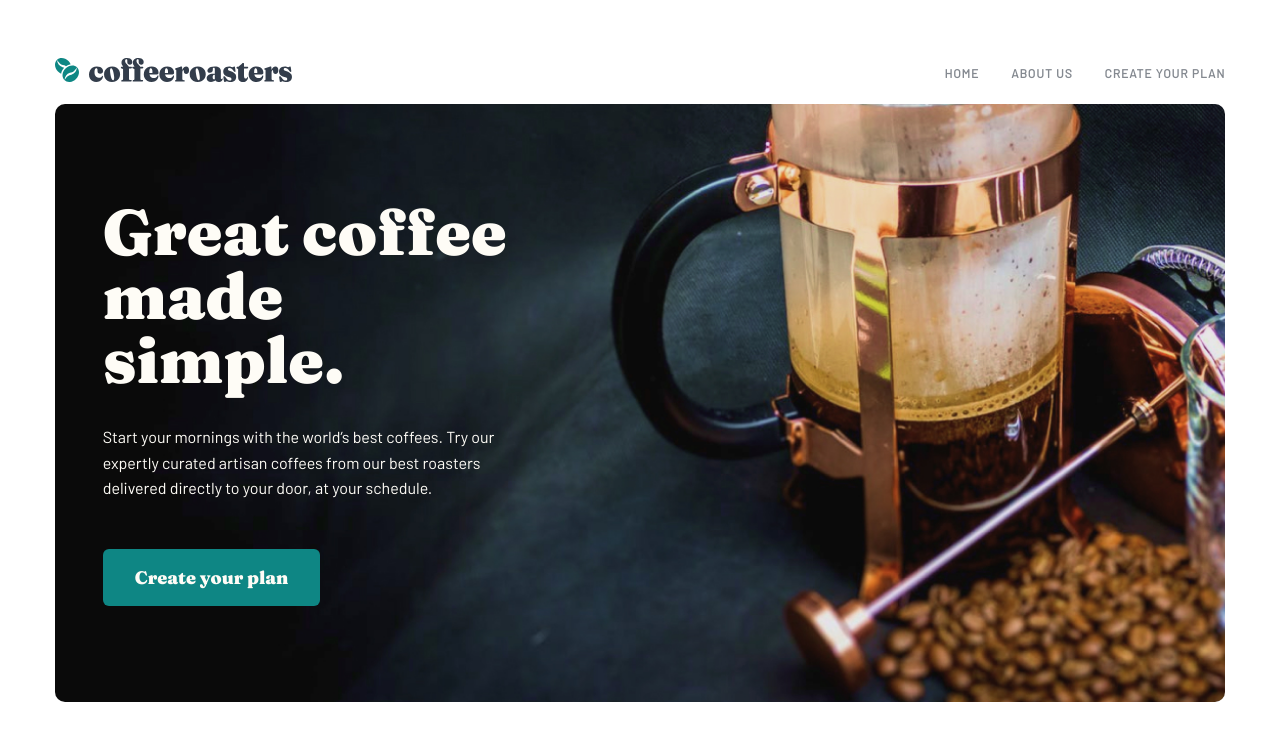
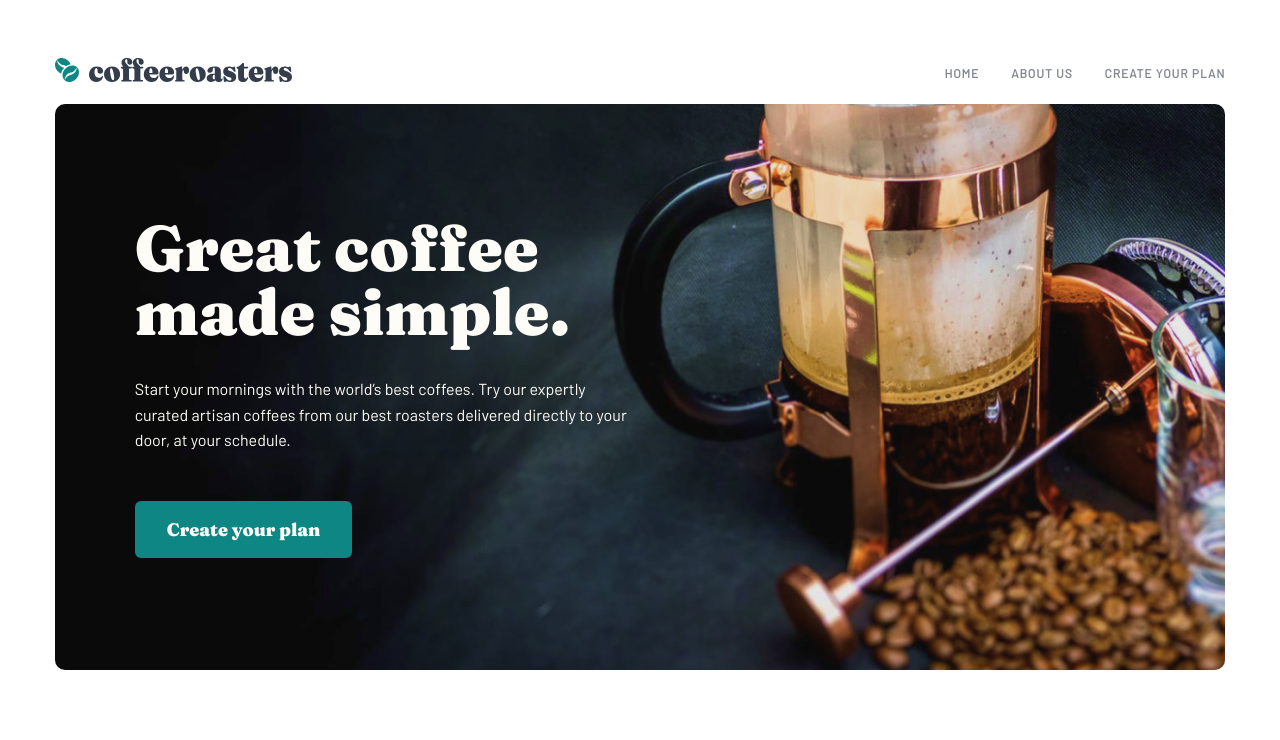
Before and after one commit to bluepersia/coffeeroasters, a React (Vite) app: page / in a window 1280 px wide. Shown: the top 740 px of the page. Built offline with nearby package versions, Linux system fonts and the light colour scheme.

Commit message:
Hero desktop styles

```diff
--- a/src/components/home/Hero/hero.module.css
+++ b/src/components/home/Hero/hero.module.css
@@ -35,3 +35,11 @@
     margin-bottom: 3rem;
   }
 }
+@media (min-width: 1200px) {
+  .hero {
+    padding: 7rem 5rem;
+  }
+  .content {
+    max-width: 30.81rem;
+  }
+}
```
